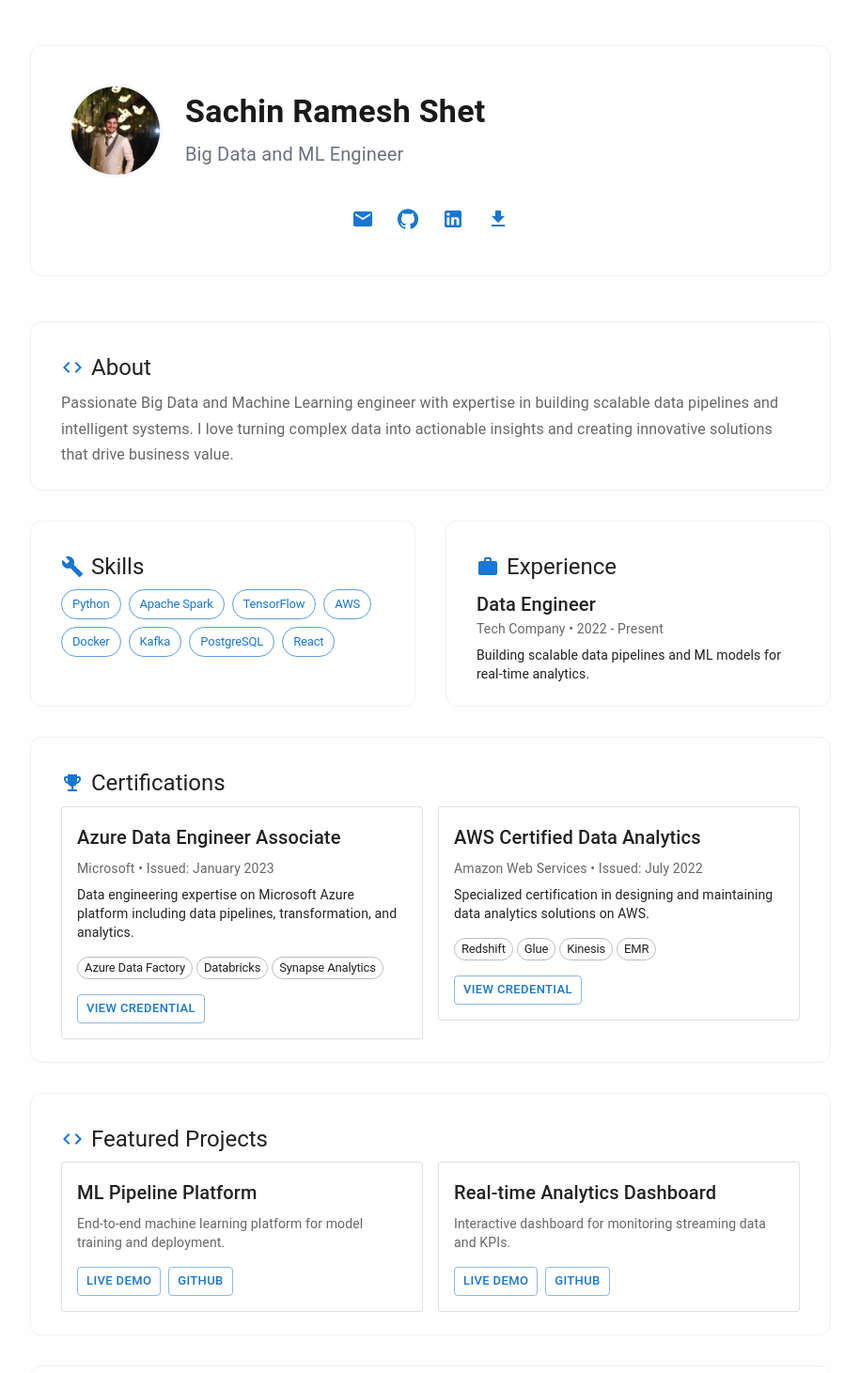
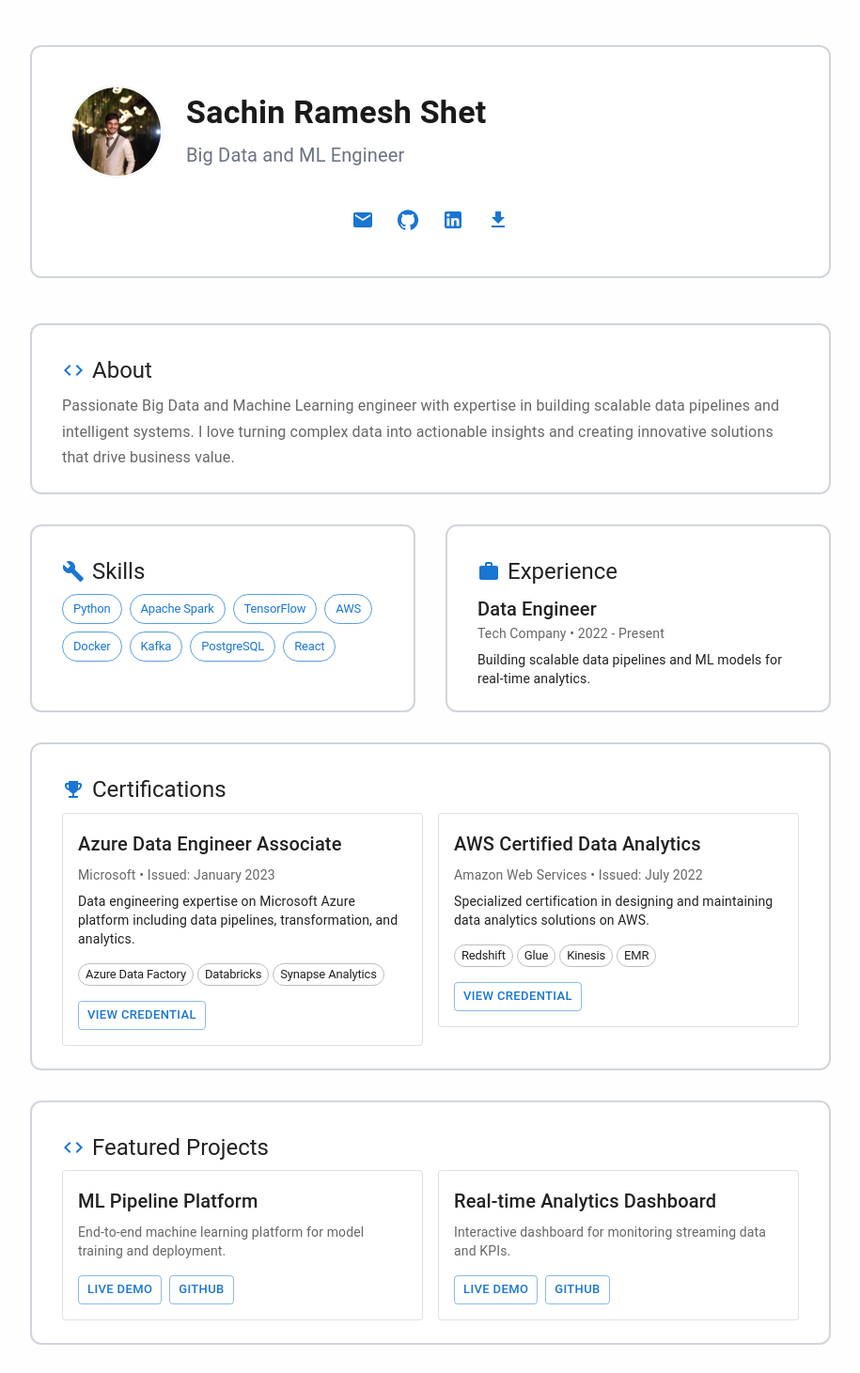
Before and after one commit to SachinShet73/portfolio-website, a React (Create React App) app: page / in a window 1280 px wide. Shown: the top 1461 px of the page at 94% size, without its empty margins (182-1097 px from the left). Built offline with nearby package versions, Linux system fonts and the light colour scheme.

Commit message:
docker set up

```diff
--- a/src/Portfolio.jsx
+++ b/src/Portfolio.jsx
@@ -31,7 +31,7 @@ const Portfolio = () => {
       <Container maxWidth="md" sx={{ py: 6 }}>
 
         {/* Header */}
-        <Paper elevation={0} sx={{ p: 5, mb: 6, borderRadius: 3, bgcolor: 'white', border: '1px solid #f0f0f0' }} className="hover-lift">
+        <Paper elevation={0} sx={{ p: 5, mb: 6, borderRadius: 3, bgcolor: 'white', border: '2px solid #d1d5db' }} className="hover-lift">
           <Box sx={{ display: 'flex', alignItems: 'center', gap: 3, mb: 3 }}>
             <Avatar
               src="/profilepicture.jpg"
@@ -76,7 +76,7 @@ const Portfolio = () => {
 
           {/* About */}
           <Grid item xs={12}>
-            <Card elevation={0} sx={{ borderRadius: 3, border: '1px solid #f0f0f0' }} className="hover-lift">
+            <Card elevation={0} sx={{ borderRadius: 3, border: '2px solid #d1d5db' }} className="hover-lift">
               <CardContent sx={{ p: 4 }}>
                 <Typography variant="h5" component="h2" gutterBottom sx={{ display: 'flex', alignItems: 'center', gap: 1 }}>
                   <Code color="primary" />
@@ -93,7 +93,7 @@ const Portfolio = () => {
 
           {/* Skills */}
           <Grid item xs={12} md={6}>
-            <Card elevation={0} sx={{ height: '100%', borderRadius: 3, border: '1px solid #f0f0f0' }} className="hover-lift">
+            <Card elevation={0} sx={{ height: '100%', borderRadius: 3, border: '2px solid #d1d5db' }} className="hover-lift">
               <CardContent sx={{ p: 4 }}>
                 <Typography variant="h5" component="h2" gutterBottom sx={{ display: 'flex', alignItems: 'center', gap: 1 }}>
                   <Build color="primary" />
@@ -110,7 +110,7 @@ const Portfolio = () => {
 
           {/* Experience */}
           <Grid item xs={12} md={6}>
-            <Card elevation={0} sx={{ height: '100%', borderRadius: 3, border: '1px solid #f0f0f0' }} className="hover-lift">
+            <Card elevation={0} sx={{ height: '100%', borderRadius: 3, border: '2px solid #d1d5db' }} className="hover-lift">
               <CardContent sx={{ p: 4 }}>
                 <Typography variant="h5" component="h2" gutterBottom sx={{ display: 'flex', alignItems: 'center', gap: 1 }}>
                   <Work color="primary" />
@@ -133,7 +133,7 @@ const Portfolio = () => {
 
           {/* Certifications */}
           <Grid item xs={12}>
-            <Card elevation={0} sx={{ borderRadius: 3, border: '1px solid #f0f0f0' }} className="hover-lift">
+            <Card elevation={0} sx={{ borderRadius: 3, border: '2px solid #d1d5db' }} className="hover-lift">
               <CardContent sx={{ p: 4 }}>
                 <Typography variant="h5" component="h2" gutterBottom sx={{ display: 'flex', alignItems: 'center', gap: 1 }}>
                   <EmojiEvents color="primary" />
@@ -185,7 +185,7 @@ const Portfolio = () => {
 
           {/* Projects */}
           <Grid item xs={12}>
-            <Card elevation={0} sx={{ borderRadius: 3, border: '1px solid #f0f0f0' }} className="hover-lift">
+            <Card elevation={0} sx={{ borderRadius: 3, border: '2px solid #d1d5db' }} className="hover-lift">
               <CardContent sx={{ p: 4 }}>
                 <Typography variant="h5" component="h2" gutterBottom sx={{ display: 'flex', alignItems: 'center', gap: 1 }}>
                   <Code color="primary" />
@@ -227,7 +227,7 @@ const Portfolio = () => {
 
           {/* Contact */}
           <Grid item xs={12}>
-            <Card elevation={0} sx={{ borderRadius: 3, border: '1px solid #f0f0f0' }} className="hover-lift">
+            <Card elevation={0} sx={{ borderRadius: 3, border: '2px solid #d1d5db' }} className="hover-lift">
               <CardContent sx={{ textAlign: 'center', p: 4 }}>
                 <Typography variant="h5" component="h2" gutterBottom sx={{ display: 'flex', alignItems: 'center', justifyContent: 'center', gap: 1 }}>
                   <Email color="primary" />
```
Also changed, not shown: docker-compose.yml (added, +8 -0 lines), .claude/settings.local.json, 2 other files (tests, documents, lock files or other folders).
